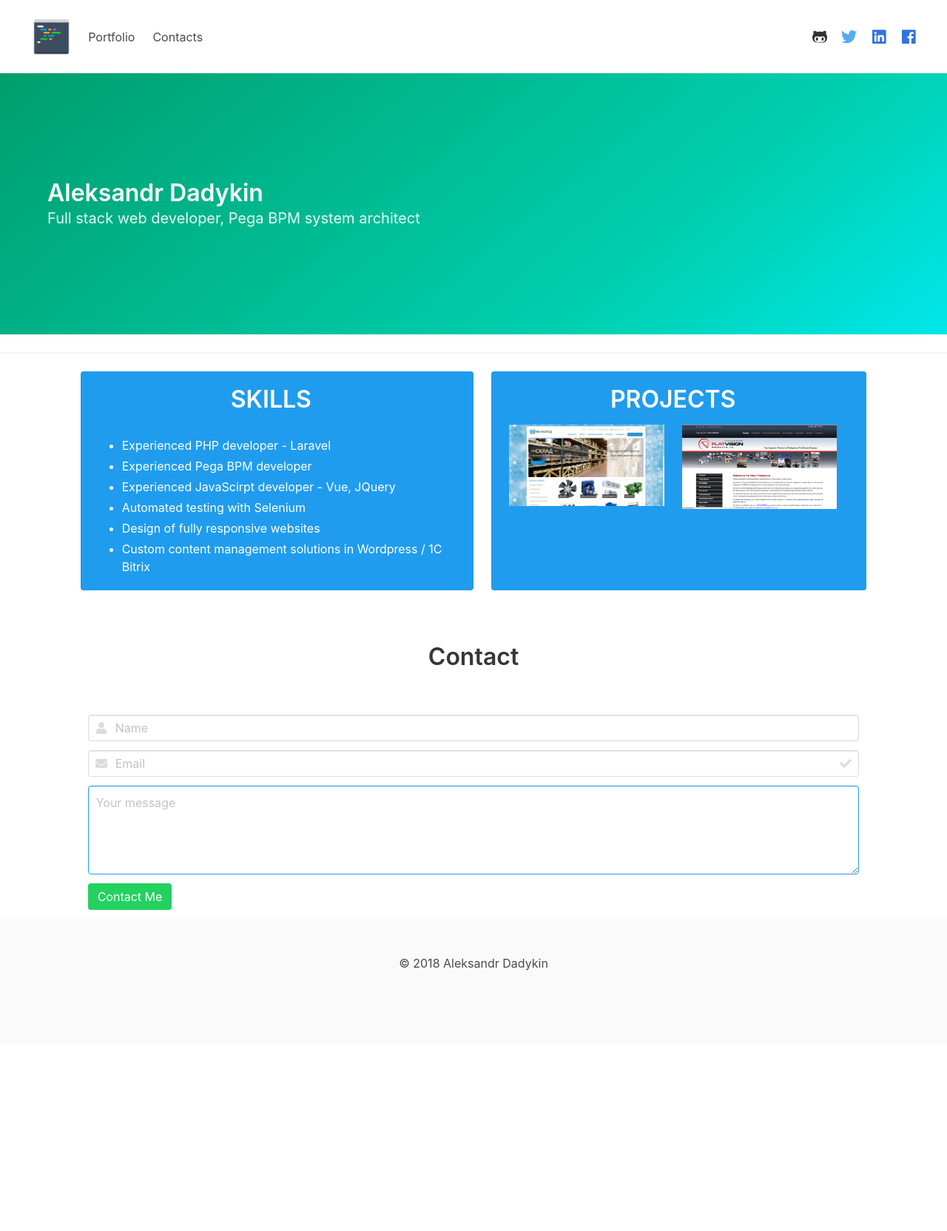
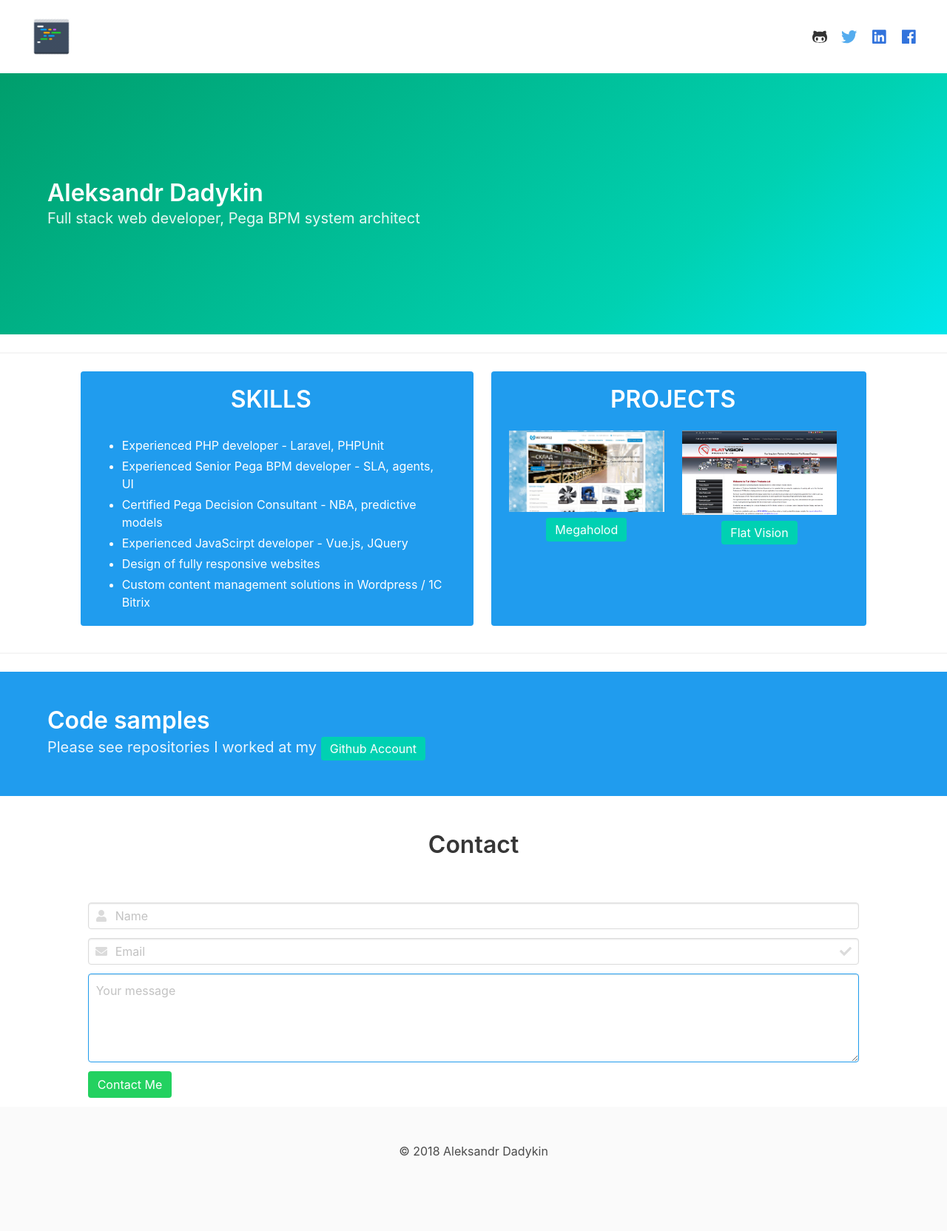
Before and after one commit to cetrix13/cetrix13.github.io, a Jekyll site: the page built from index.html, in a window 1280 px wide. Shown: the whole page at 74% size. Built offline with Jekyll 4.4.1, drawn with Linux system fonts in a browser that asks for light colours; nearby versions of some CDN libraries; before the commit the page ends 1410 px from its top, so only the background shows below that.

Commit message:
Add favicon, some polishing

```diff
--- a/_includes/nav.html
+++ b/_includes/nav.html
@@ -12,14 +12,14 @@
         </a>
       </div>
       <div class="navbar-menu">
-        <div class="navbar-start">
+        <!--<div class="navbar-start">
           <a class="navbar-item" href="{{ site.baseurl }}/">
             Portfolio
           </a>
           <a class="navbar-item" href="{{ site.baseurl }}/">
             Contacts
           </a>
-        </div>
+        </div>-->
         <div class="navbar-end">
           <a class="navbar-item is-hidden-mobile" href="https://github.com/cetrix13" target="_blank">
             <span class="icon" style="color: #333;">
--- a/_includes/page.html
+++ b/_includes/page.html
@@ -21,10 +21,10 @@
               <p class="title has-text-centered is-uppercase">Skills</p>
               <div class="content">
                 <ul>
-                  <li>Experienced PHP developer - Laravel</li>
-                  <li>Experienced Pega BPM developer</li>
-                  <li>Experienced JavaScirpt developer - Vue, JQuery</li>
-                  <li>Automated testing with Selenium</li>
+                  <li>Experienced PHP developer - Laravel, PHPUnit</li>
+                  <li>Experienced Senior Pega BPM developer - SLA, agents, UI</li>
+                  <li>Certified Pega Decision Consultant - NBA, predictive models</li>
+                  <li>Experienced JavaScirpt developer - Vue.js, JQuery</li>
                   <li>Design of fully responsive websites</li>
                   <li>Custom content management solutions in Wordpress / 1C Bitrix</li>
                 </ul>
@@ -36,17 +36,18 @@
           <div class="tile is-parent">
             <article class="tile is-child notification is-info">
               <p class="title has-text-centered is-uppercase">Projects</p>
-              <p class="subtitle"></p>
               <div class="columns">
                 <div class="column is-6">
                   <figure class="image is-3by3">
-                    <a data-lightbox="megaholod-demo" href="/images/megaholod-demo.jpg">
+                    <a data-lightbox="megaholod-demo" data-title="Megaholod's website" href="/images/megaholod-demo.jpg">
                     <img src="/images/megaholod-demo.jpg"></a>
+                    <p class="subtitle has-text-centered"><span class="tag is-primary is-medium">Megaholod</span></p>
                 </div>
                 <div class="column is-6">
                   <figure class="image is-3by3">
-                    <a data-lightbox="megaholod-demo" href="/images/flatvision-demo.jpg">
+                    <a data-lightbox="flatvision-demo" data-title="Flat Vision's website" href="/images/flatvision-demo.jpg">
                     <img src="/images/flatvision-demo.jpg"></a>
+                    <p class="subtitle has-text-centered"><span class="tag is-primary is-medium">Flat Vision</span></p>
                   </figure>
                 </div>
               </div>
@@ -56,3 +57,16 @@
       </div>
     </div>
   </div></div>
+  <hr/>
+  <section class="hero is-info">
+      <div class="hero-body">
+        <div class="container">
+          <p class="title">
+            Code samples
+          </p>
+          <p class="subtitle">
+            Please see repositories I worked at my <a class="tag is-primary is-medium" href="https://github.com/cetrix13">Github Account</a>
+          </p>
+        </div>
+      </div>
+    </section>
--- a/_layouts/default.html
+++ b/_layouts/default.html
@@ -6,6 +6,7 @@
     <!--[if lt IE 9]>
     <script src="http://html5shiv.googlecode.com/svn/trunk/html5.js"></script>
     <![endif]-->
+    <link rel="shortcut icon" type="image/png" href="/favicon.png?"/>
     <link rel="stylesheet" type="text/css" href="{{ site.baseurl }}/bulma.css" />
     <script type="text/javascript" src="{{ site.baseurl }}/lightbox-plus-jquery.min.js"></script>
     <link rel="alternate" type="application/rss+xml" title="{{ site.name }} - {{ site.description }}" href="{{ site.baseurl }}/feed.xml" />
--- a/_sass/_mystyles.sass
+++ b/_sass/_mystyles.sass
@@ -1,6 +1,7 @@
 $navbar-item-img-max-height: 3.2rem
 
-
+.subtitle
+  margin-top: 0.5rem
 
 .articles
   margin: 5rem 0
```
Also changed, not shown: favicon.png (added), lightbox-plus-jquery.min.js.
